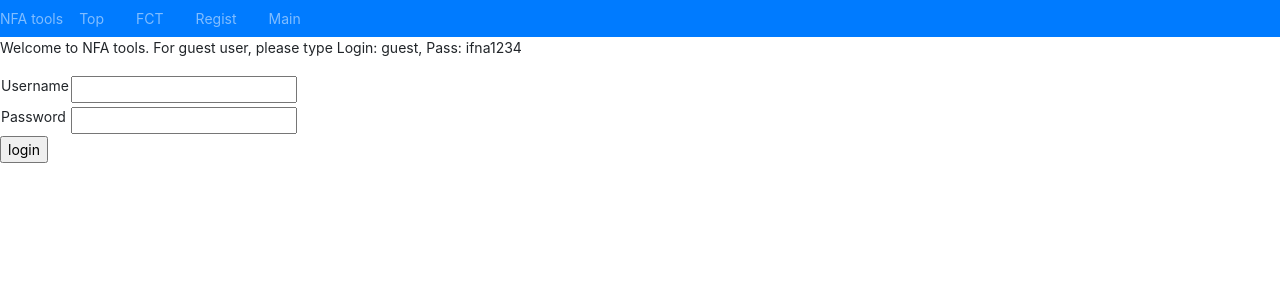
After one commit to snakada1615/ifna08, a Django app: template app/templates/app/registration/login.html in a window 1280 px wide. The commit adds this page. Shown: the top 300 px of the page. Run offline with Django 3.2, Linux system fonts and the light colour scheme; the template is opened without the code that fills it, so the values that code supplies are empty, except form fields; tables that the repository leaves empty hold one stand-in row (values such as "Sample post"); form fields are guessed from the names that the template uses; some libraries are stand-ins or nearby versions.

Commit message:
Ver1.1 login support (underway)

```diff
--- /dev/null
+++ b/app/templates/app/registration/login.html
@@ -0,0 +1,35 @@
+{% extends "base.html" %}
+
+{% block content %}
+ <P>Welcome to NFA tools. For guest user, please type Login: guest, Pass: ifna1234</P>
+
+{% if form.errors %}
+<p>Your username and password didn't match. Please try again.</p>
+{% endif %}
+
+{% if next %}
+    {% if user.is_authenticated %}
+    <p>Your account doesn't have access to this page. To proceed,
+    please login with an account that has access.</p>
+    {% else %}
+    <p>Please login to see this page.</p>
+    {% endif %}
+{% endif %}
+
+<form method="post" action="{% url 'login' %}">
+{% csrf_token %}
+<table>
+<tr>
+    <td>{{ form.username.label_tag }}</td>
+    <td>{{ form.username }}</td>
+</tr>
+<tr>
+    <td>{{ form.password.label_tag }}</td>
+    <td>{{ form.password }}</td>
+</tr>
+</table>
+
+<input type="submit" value="login" />
+<input type="hidden" name="next" value="{{ next }}" />
+</form>
+{% endblock %}
```
Also changed, not shown: app/templates/app/_hello.html (+7 -0 lines), app/migrations/0012_auto_20190321_0144.py (added).
